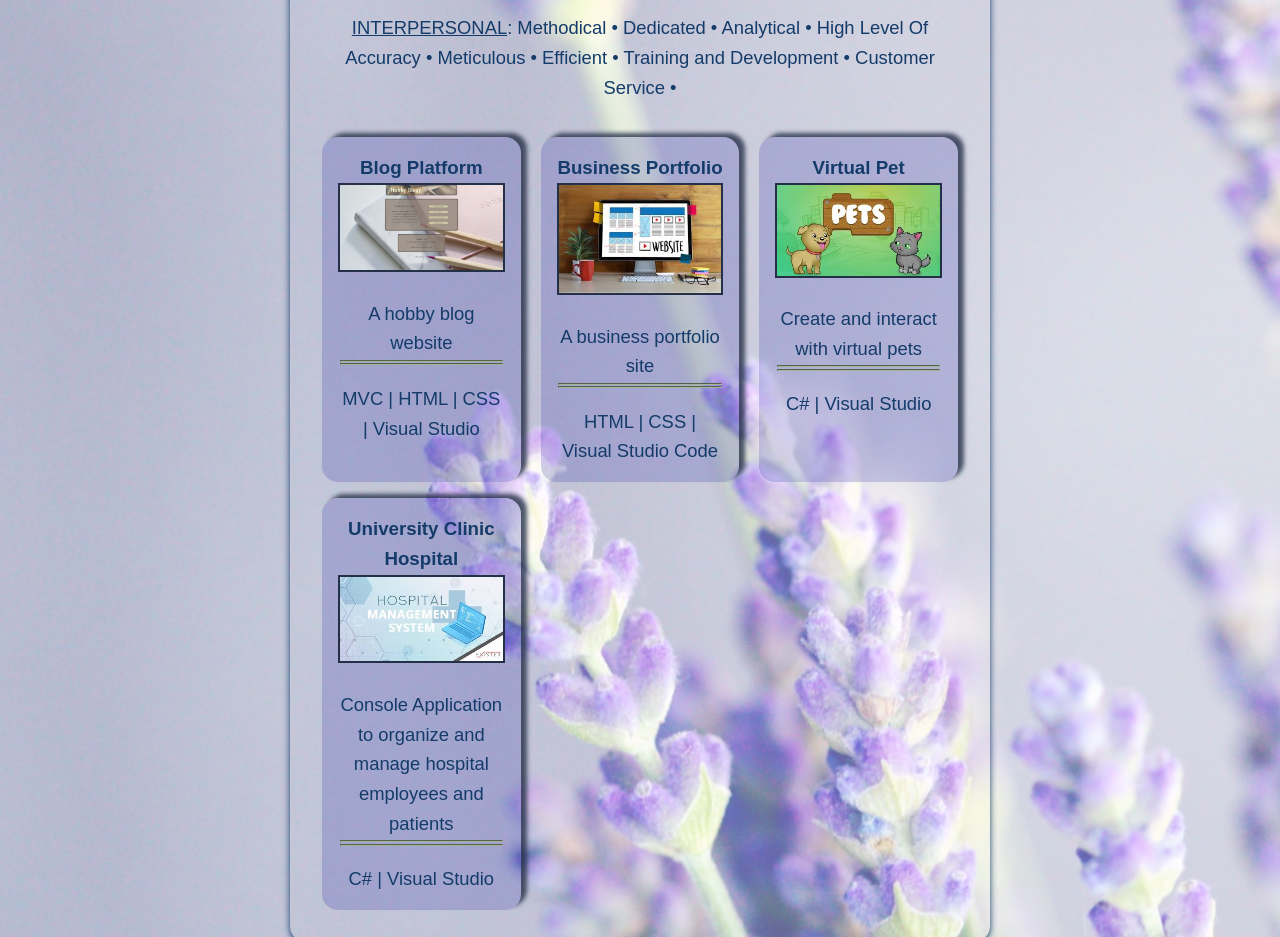
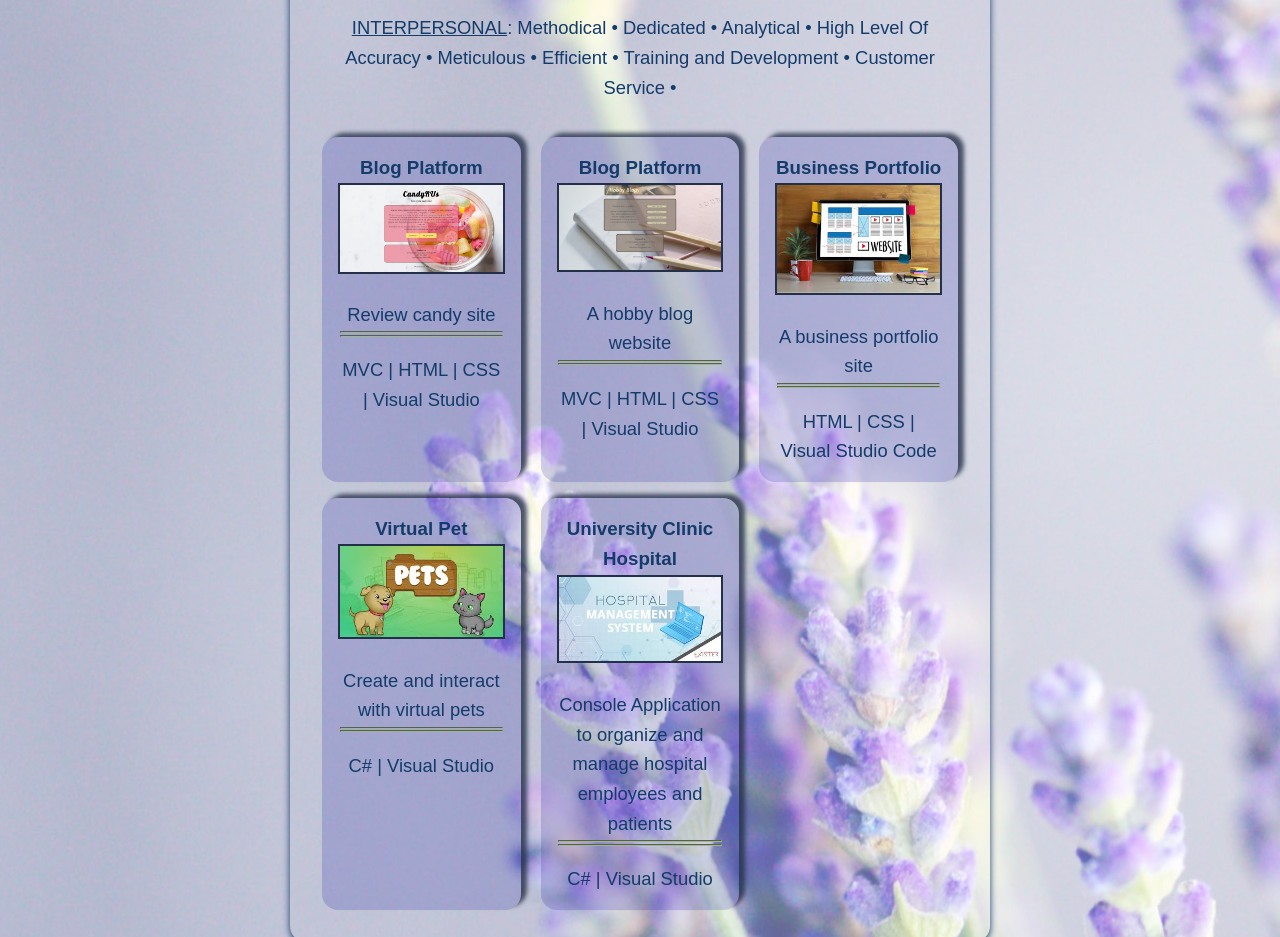
Before and after one commit to tatyanaasb/tatyanaasb.github.io, a plain HTML site: page index.html in a window 1280 px wide. Shown: the part 820-1757 px from the top of the page. Drawn offline with Linux system fonts and the light colour scheme.

Commit message:
added CandyReview project with img

```diff
--- a/index.html
+++ b/index.html
@@ -40,6 +40,14 @@
                 • Relational Databases / MS SQL • Source Control / GitHub • Scheduling • Logistics Management • Administrative</p>
             <p><u>INTERPERSONAL</u>: Methodical • Dedicated • Analytical • High Level Of Accuracy • Meticulous • Efficient • Training and Development • Customer Service •</p>
             <div id="projectsList">
+                <article>
+                    <h3>Blog Platform</h3>
+                    <a href="https://github.com/tatyanaasb/CandyReview" target="_blank"><img src="images/candy-review_project.jpg"></a>
+                    <p>Review candy site</p>
+                    <hr>
+                    <hr>
+                    <p>MVC | HTML | CSS | Visual Studio</p>
+                </article>
                 <article>
                     <h3>Blog Platform</h3>
                     <a href="https://github.com/tatyanaasb/BlogPlatform" target="_blank"><img src="images/blog_project.jpg"></a>
```
Also changed, not shown: images/candy-review_project.jpg (added).
